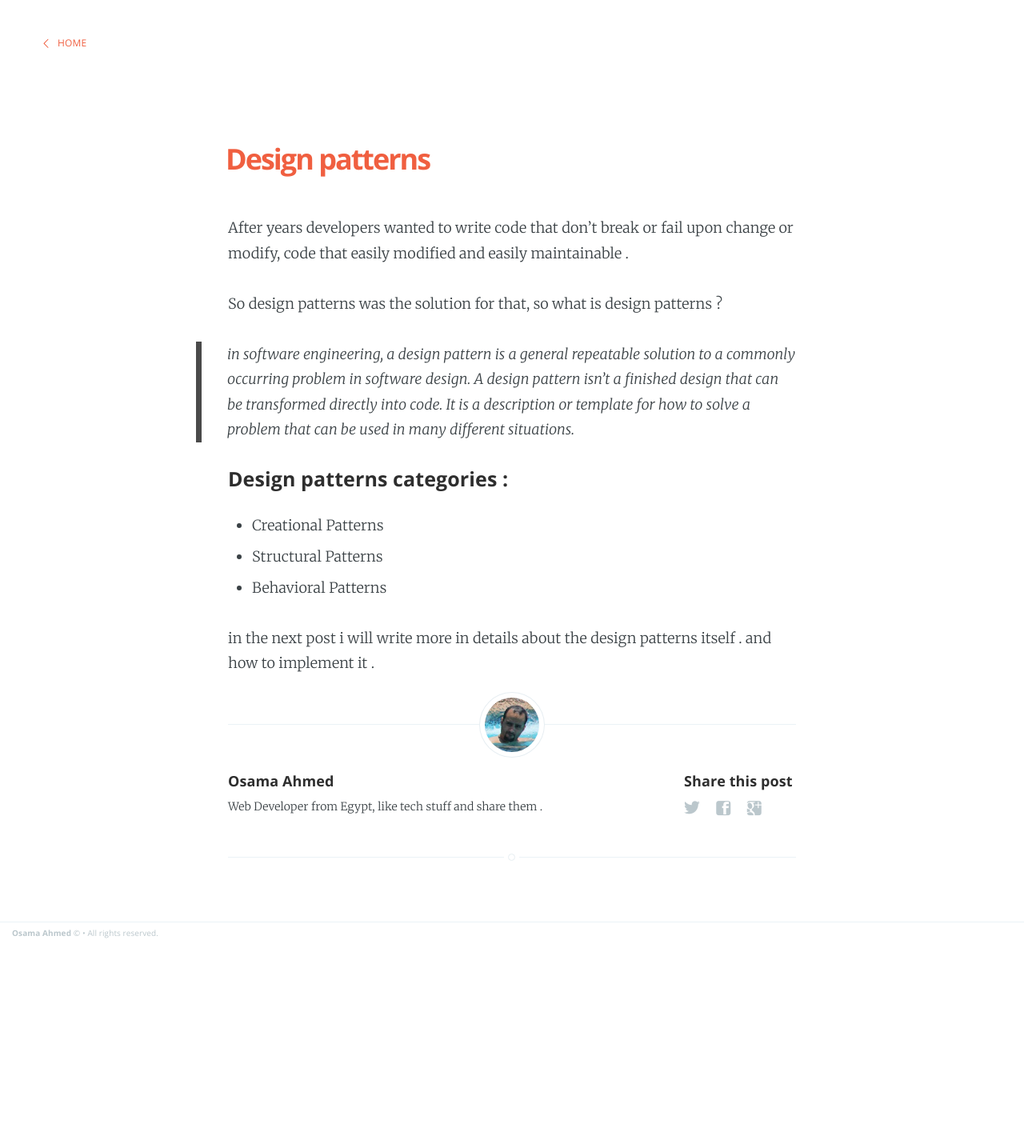
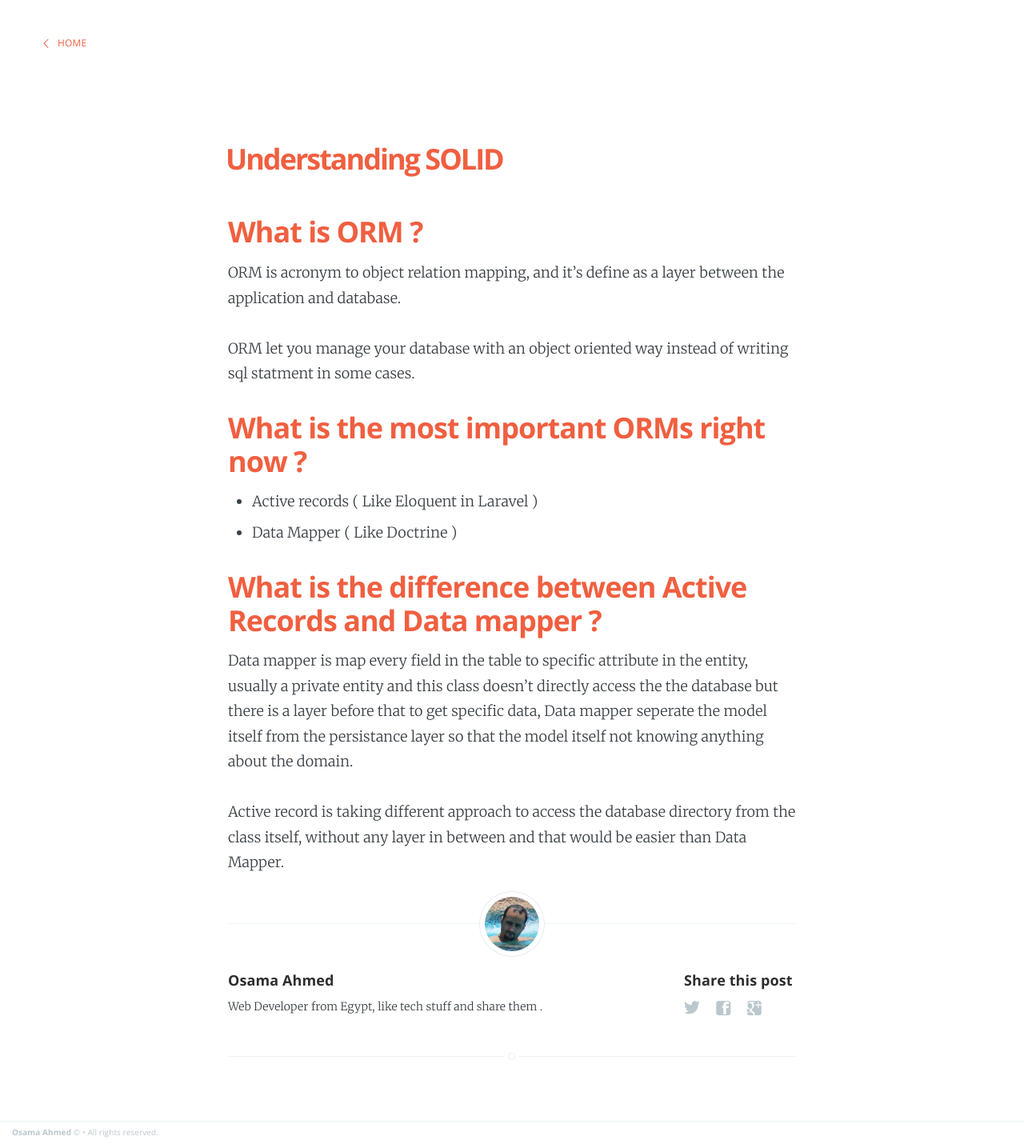
Before and after one commit to oaattia/My-Website, a Jekyll site: the page built from _posts/2017-01-23-design-patterns.md, in a window 1280 px wide. Shown: the whole page at 80% size. Built offline with Jekyll 4.4.1, drawn with Linux system fonts in a browser that asks for light colours; comment, search, counter and statistics services are not loaded; before the commit the page ends 1180 px from its top, so only the background shows below that.

Commit message:
add new post

```diff
--- a/_posts/2017-01-23-design-patterns.md
+++ b/_posts/2017-01-23-design-patterns.md
@@ -1,18 +1,22 @@
 ---
 layout: post
-title:  "Design patterns"
+title:  "Understanding SOLID"
 ---
 
-After years developers wanted to write code that don't break or fail upon change or modify, code that easily modified and easily maintainable .
 
-So design patterns was the solution for that, so what is design patterns ?
+## What is ORM ?
 
->in software engineering, a design pattern is a general repeatable solution to a commonly occurring problem in software design. A design pattern isn't a finished design that can be transformed directly into code. It is a description or template for how to solve a problem that can be used in many different situations.
+ORM is acronym to object relation mapping, and it's define as a layer between the application and database.
 
-#### Design patterns categories :
+ORM let you manage your database with an object oriented way instead of writing sql statment in some cases.
 
-- Creational Patterns
-- Structural Patterns
-- Behavioral Patterns
+## What is the most important ORMs right now ?
 
-in the next post i will write more in details about the design patterns itself . and how to implement it .
+- Active records ( Like Eloquent in Laravel )
+- Data Mapper ( Like Doctrine )
+
+## What is the difference between Active Records and Data mapper ?
+
+Data mapper is map every field in the table to specific attribute in the entity, usually a private entity and this class doesn't directly access the the database but there is a layer before that to get specific data, Data mapper seperate the model itself from the persistance layer so that the model itself not knowing anything about the domain.
+
+Active record is taking different approach to access the database directory from the class itself, without any layer in between and that would be easier than Data Mapper.
```
Also changed, not shown: circle.yml (line endings or trailing spaces).
